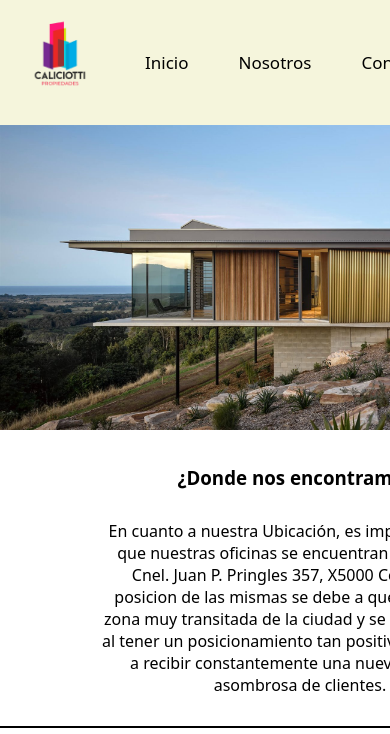
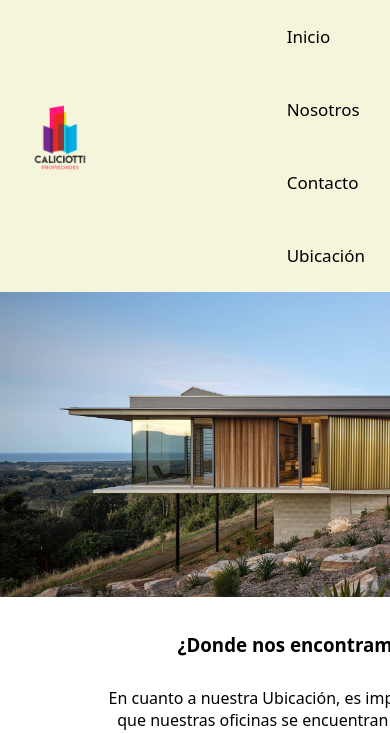
Before and after one commit to IglesiasLautaro/PreEntrega2-Iglesias, a plain HTML site: page pages/ubicacion.html in a window 390 px wide. Shown: the top 734 px of the page. Drawn offline with Linux system fonts and the light colour scheme.

Commit message:
arreglando ultimos detalles para diseño responsive

```diff
--- a/css/estilos.css
+++ b/css/estilos.css
@@ -8,7 +8,6 @@
 
 a{text-decoration: none; color: black; transition: 1s all; font-size: 17px;}
 nav ul li a:hover{color: red; text-decoration: underline;}
-
 li{list-style-type: none; padding: 15px; margin: 10px;}
 
 ul{display: flex;}
@@ -122,8 +121,8 @@ footer{grid-area: footer; display: flex; justify-content: space-between; align-i
     grid-template-areas:
     "imgPrincipal imgPrincipal imgPrincipal"
     "titulo-ubicacion titulo-ubicacion titulo-ubicacion"
-    "mapa-ubicacion mapa-ubicacion mapa-ubicacion"
-    "parrafo-ubicacion parrafo-ubicacion parrafo-ubicacion";
+    "parrafo-ubicacion parrafo-ubicacion parrafo-ubicacion"
+    "mapa-ubicacion mapa-ubicacion mapa-ubicacion";
     grid-template-columns: 33% 34% 33%;
     grid-template-rows: auto auto auto auto;
     text-align: center;
@@ -135,10 +134,10 @@ footer{grid-area: footer; display: flex; justify-content: space-between; align-i
 
 /* DISEÑO PARA MOBILE */
 
-@media (max-width: 576px){
+@media (max-width: 768px){
 
     header{grid-area: header; display: flex; justify-content: space-between; align-items: center; background-color: beige;}
-    ul{display: flex; padding-right: none;}
+    ul{display: flex; padding-right: none; flex-wrap: wrap; flex-direction: column;}
     li{list-style-type: none;}
 
     /* INDEX */
```
